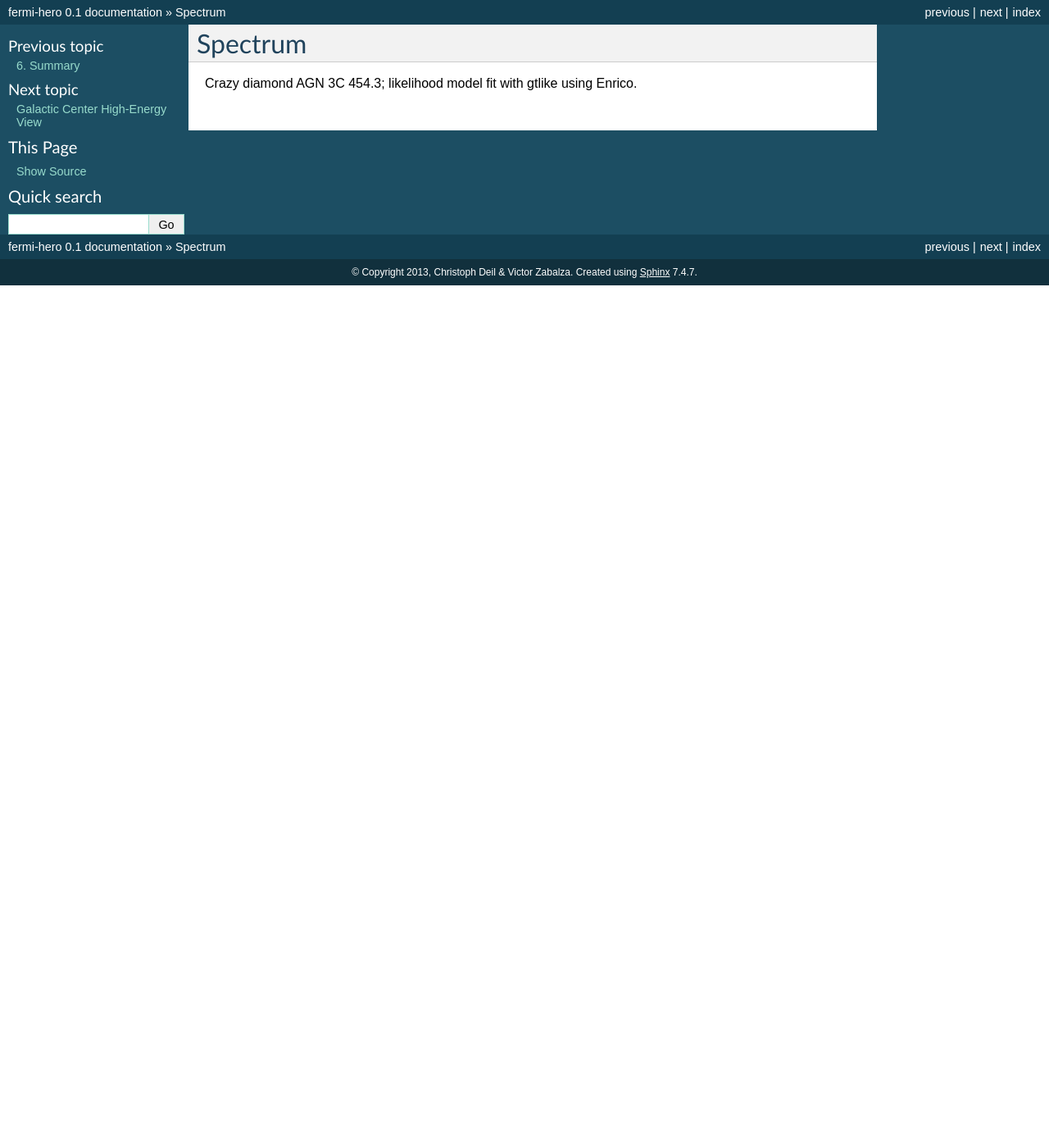
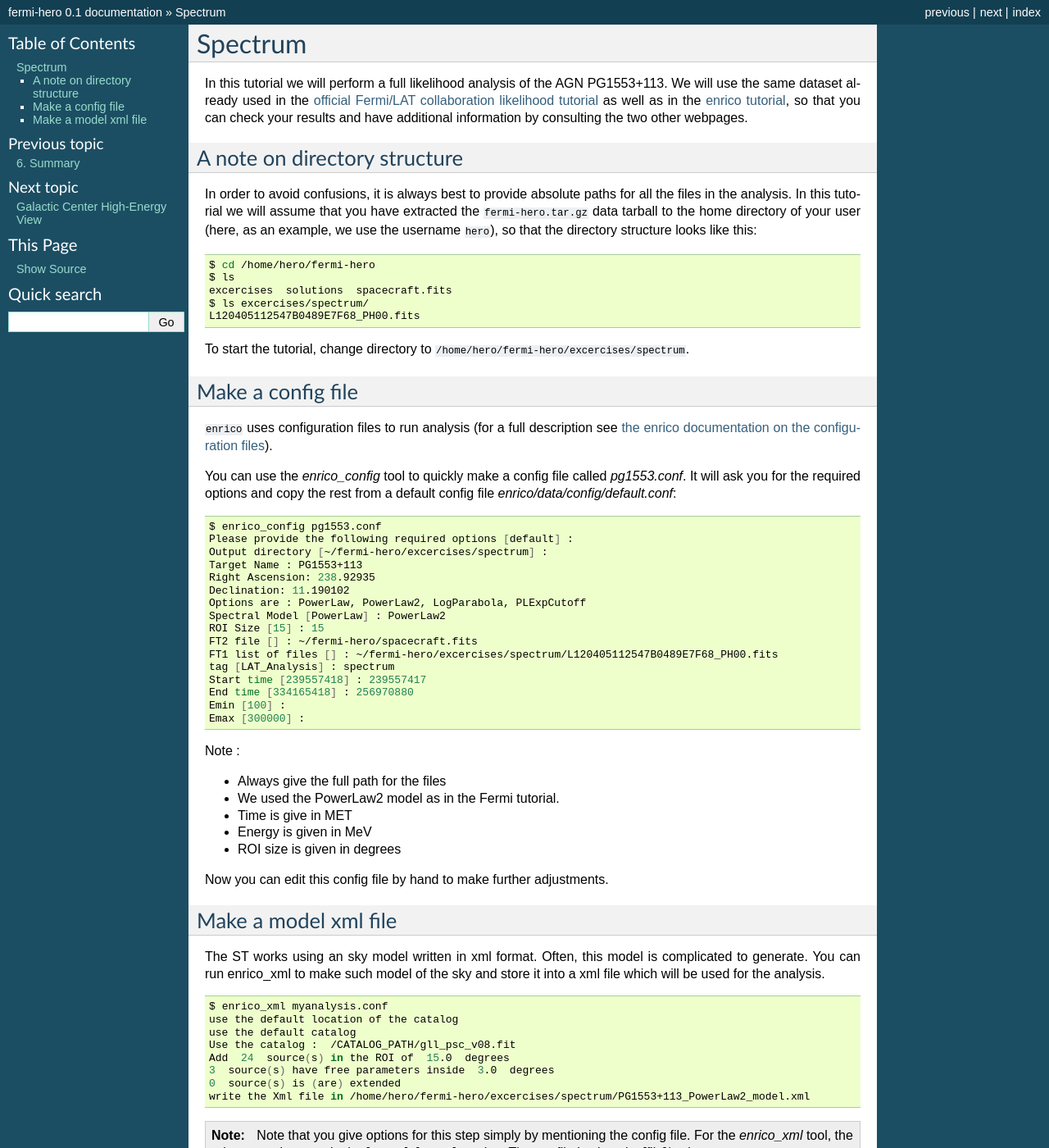
Before and after one commit to gammapy/fermi-hero, a Sphinx documentation site: the page built from docs/spectrum/index.rst, in a window 1280 px wide and 1400 px high. Shown: the whole window at 82% size. Built offline with Sphinx 7.4.7, drawn with Linux system fonts in a browser that asks for light colours; some of the changed text lies outside the part shown.

Commit message:
initial spectrum

```diff
--- a/docs/spectrum/index.rst
+++ b/docs/spectrum/index.rst
@@ -3,4 +3,96 @@
 Spectrum
 ========
 
-Crazy diamond AGN 3C 454.3; likelihood model fit with gtlike using Enrico.
+In this tutorial we will perform a full likelihood analysis of the AGN
+PG1553+113. We will use the same dataset already used in the `official Fermi/LAT
+collaboration likelihood tutorial
+<http://fermi.gsfc.nasa.gov/ssc/data/analysis/scitools/python_tutorial.html>`_
+as well as in the `enrico tutorial
+<http://enrico.readthedocs.org/en/latest/tutorial.html>`_, so that you can check
+your results and have additional information by consulting the two other
+webpages.
+
+A note on directory structure
+-----------------------------
+
+In order to avoid confusions, it is always best to provide absolute paths for
+all the files in the analysis. In this tutorial we will assume that you have
+extracted the ``fermi-hero.tar.gz`` data tarball to the home directory of your
+user (here, as an example, we use the username ``hero``), so that the directory
+structure looks like this:
+
+.. code-block:: bash
+
+    $ cd /home/hero/fermi-hero
+    $ ls
+    excercises  solutions  spacecraft.fits
+    $ ls excercises/spectrum/
+    L120405112547B0489E7F68_PH00.fits
+
+To start the tutorial, change directory to
+``/home/hero/fermi-hero/excercises/spectrum``.
+
+
+Make a config file
+------------------
+
+``enrico`` uses configuration files to run analysis (for a full description see
+`the enrico documentation on the configuration files
+<http://enrico.readthedocs.org/en/latest/configfile.html>`_).
+
+You can use the `enrico_config` tool to quickly make a config file
+called `pg1553.conf`. It will ask you for the required options
+and copy the rest from a default config file `enrico/data/config/default.conf`:
+
+.. code-block:: bash
+
+   $ enrico_config pg1553.conf
+   Please provide the following required options [default] :
+   Output directory [~/fermi-hero/excercises/spectrum] :
+   Target Name : PG1553+113
+   Right Ascension: 238.92935
+   Declination: 11.190102
+   Options are : PowerLaw, PowerLaw2, LogParabola, PLExpCutoff
+   Spectral Model [PowerLaw] : PowerLaw2
+   ROI Size [15] : 15
+   FT2 file [] : ~/fermi-hero/spacecraft.fits
+   FT1 list of files [] : ~/fermi-hero/excercises/spectrum/L120405112547B0489E7F68_PH00.fits
+   tag [LAT_Analysis] : spectrum
+   Start time [239557418] : 239557417
+   End time [334165418] : 256970880
+   Emin [100] :
+   Emax [300000] :
+
+Note :
+
+* Always give the full path for the files
+* We used the PowerLaw2 model as in the Fermi tutorial.
+* Time is give in MET
+* Energy is given in MeV
+* ROI size is given in degrees
+
+
+Now you can edit this config file by hand to make further adjustments.
+
+Make a model xml file
+---------------------
+
+The ST works using an sky model written in xml format. Often, this model is
+complicated to generate. You can run enrico_xml to make such model of the sky
+and store it into a xml file which will be used for the analysis.
+
+.. code-block:: bash
+
+   $ enrico_xml myanalysis.conf
+   use the default location of the catalog
+   use the default catalog
+   Use the catalog :  /CATALOG_PATH/gll_psc_v08.fit
+   Add  24  source(s) in the ROI of  15.0  degrees
+   3  source(s) have free parameters inside  3.0  degrees
+   0  source(s) is (are) extended
+   write the Xml file in /home/hero/fermi-hero/excercises/spectrum/PG1553+113_PowerLaw2_model.xml
+
+.. note::
+   Note that you give options for this step simply by mentioning
+   the config file. For the `enrico_xml` tool, the relevant options
+   are in the [space], [target] section.  The out file is given by [file]/xml.
```
